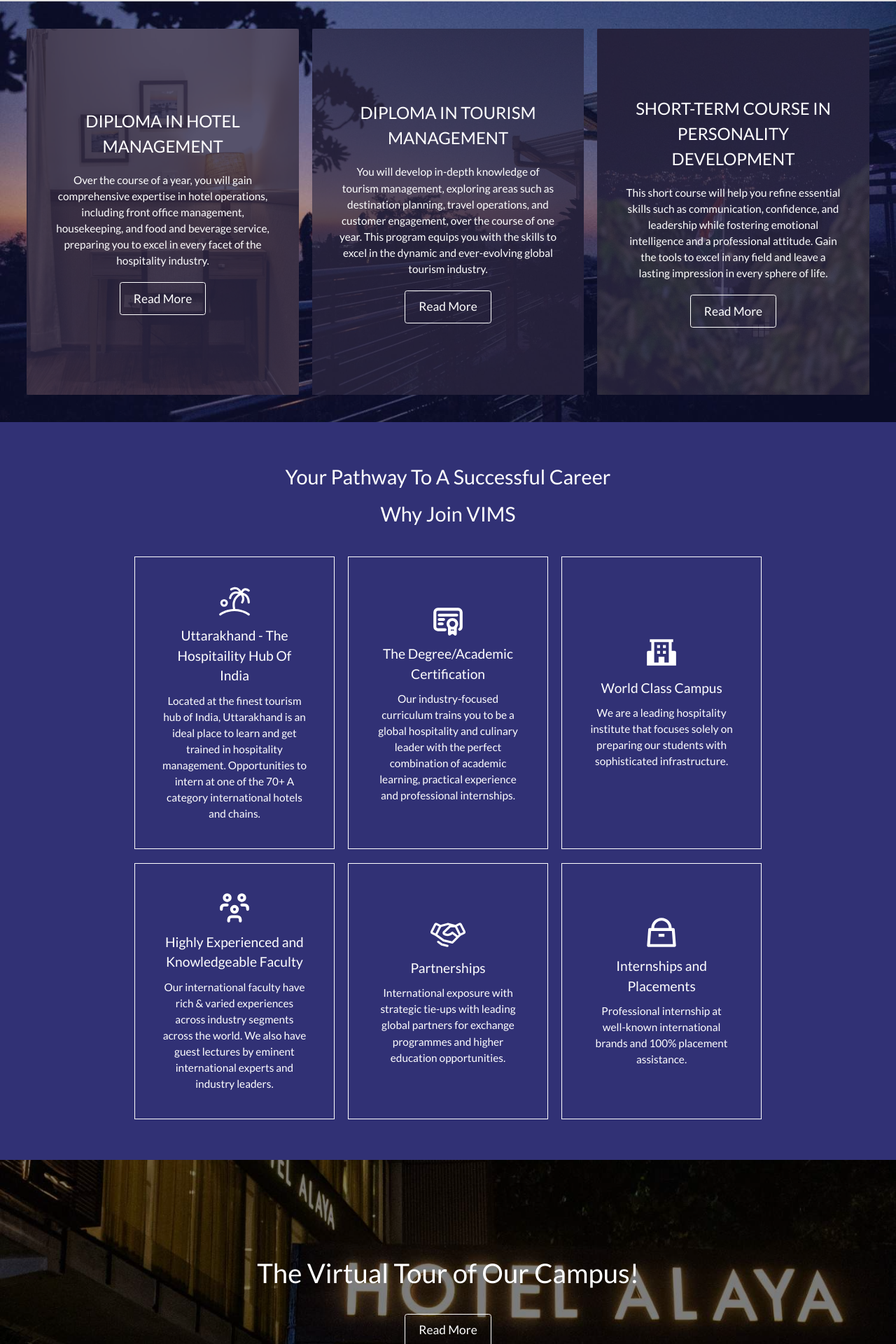
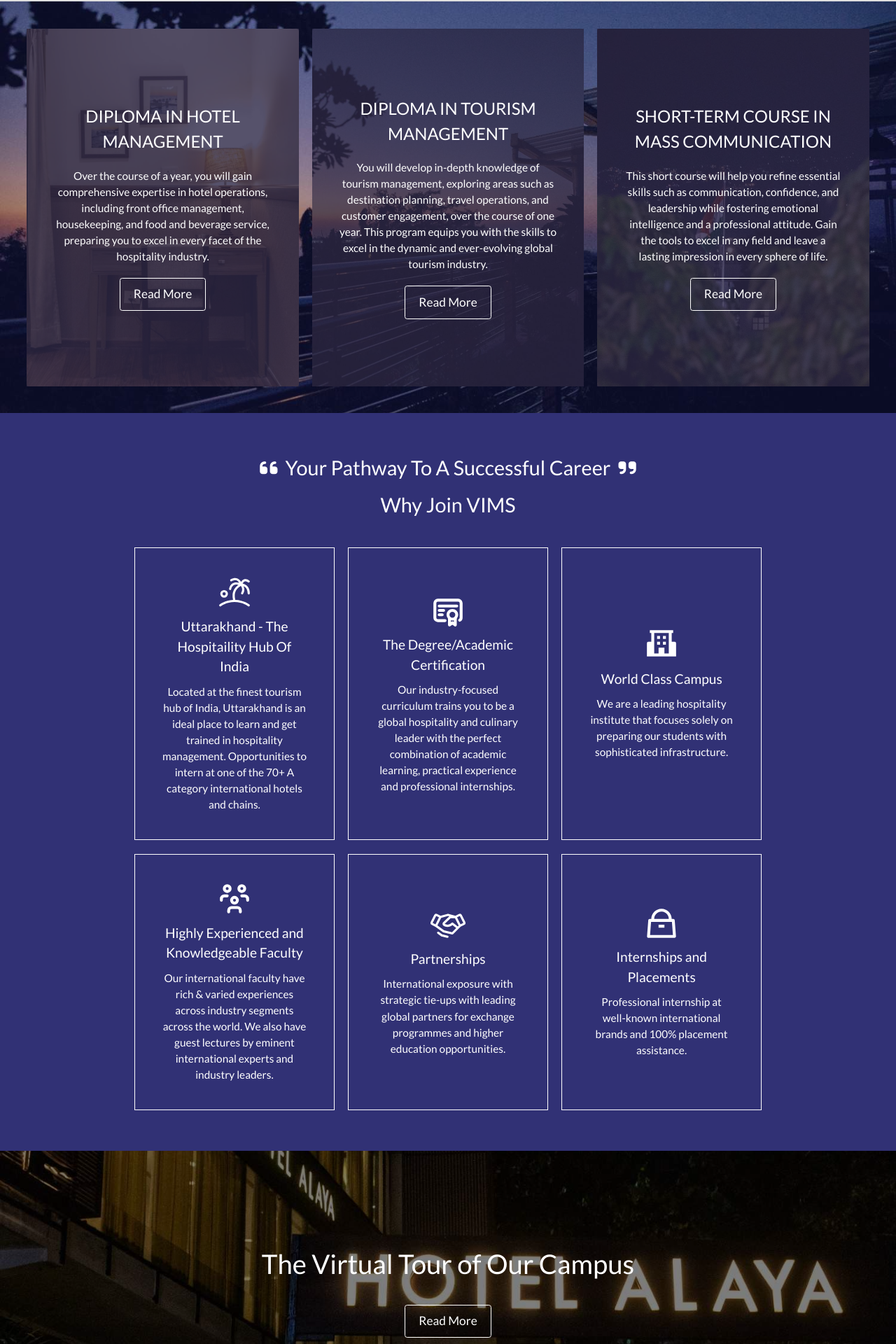
Before and after one commit to hvs1234/Vims-Institute-Main, a React (Vite) app: page / in a window 1280 px wide. Shown: the part 3033-4953 px from the top of the page at 70% size. Built offline with nearby package versions, Linux system fonts and the light colour scheme.

Commit message:
changes some content at 4:44pm

```diff
--- a/src/APIs/TopBannerAPI.jsx
+++ b/src/APIs/TopBannerAPI.jsx
@@ -20,8 +20,8 @@
     topdesc: `Academics > Our Program`,
     img: `bg-[url('/Images/Academics/1.jpg')]`,
     titleclass: ``,
-    title: `Diploma In Hotel Management`,
-    title2: `Best Hospitality Institute`,
+    title: `Hotel Management`,
+    title2: `Our Courses`,
     para: ``,
     btnClass: `bg-transparent px-[2rem] py-[1rem] rounded-md text-[white] font-normal border-[1px] border-[white] text-[1.8rem] transition-all
     duration-[0.2s] ease-linear hover:bg-[white] hover:text-[black] uppercase`,
--- a/src/Pages/Fee/FeeMain.jsx
+++ b/src/Pages/Fee/FeeMain.jsx
@@ -1,7 +1,6 @@
 // import React from 'react'
 import { Link } from "react-router-dom";
-import img1 from "/Images/Fee/1.png";
-import img2 from "/Images/Fee/2.png";
+import img1 from "/Images/Fee/bank.webp";
 import Handlers from "../../Services/Handlers";
 
 const FeeMain = () => {
@@ -18,8 +17,7 @@
             Partner Bank
           </p>
           <img src={img1} alt="img" className="w-[15%] h-[100%]" />
-          <img src={img2} alt="img" className="w-[15%] h-[100%]" />
-          <div className="flex flex-col gap-[1rem] w-[100%]">
+          <div className="flex flex-col gap-[1rem] w-[100%] mt-[1rem]">
             <p className="text-[1.6rem] font-normal text-[black]">
               Please follow the following steps for the payment:
             </p>
--- a/src/Pages/Home/HomeCareer.jsx
+++ b/src/Pages/Home/HomeCareer.jsx
@@ -11,7 +11,8 @@
       <div className="py-[6rem] px-[20rem] w-[100%] relative bg-[#313175] max-xl:px-[5rem] max-md:px-[2rem]">
         <div className="flex flex-col justify-center gap-[1rem] items-center text-center w-[100%]">
           <h2 className="text-[3rem] font-normal text-[white] text-center">
-            Your Pathway To A Successful Career
+            <i className="fa-solid fa-quote-left"></i>&nbsp; Your Pathway To A
+            Successful Career &nbsp;<i className="fa-solid fa-quote-right"></i>
           </h2>
           <h2 className="text-[3rem] font-normal text-[white] text-center">
             Why Join VIMS
--- a/src/Pages/Home/HomeProgram.jsx
+++ b/src/Pages/Home/HomeProgram.jsx
@@ -84,7 +84,7 @@
             <div className="absolute top-0 left-0 w-[100%] h-[100%] bg-[#2d2948] opacity-[0.8]"></div>
             <div className="relative flex flex-col justify-center items-center text-center transition-all duration-[0.4s] ease-in-out hover:translate-y-[-2rem] gap-[2rem] px-[4rem] py-[10rem] rounded-xl h-[100%]">
               <h2 className="text-[2.5rem] text-[white] uppercase">
-                SHORT-TERM COURSE IN PERSONALITY DEVELOPMENT
+                SHORT-TERM COURSE IN MASS COMMUNICATION
               </h2>
               <p className="text-[1.6rem] font-normal text-center text-[white]">
                 This short course will help you refine essential skills such as
--- a/src/Pages/Home/HomeTour.jsx
+++ b/src/Pages/Home/HomeTour.jsx
@@ -12,7 +12,7 @@
         <div className="absolute top-0 left-0 w-[100%] h-[100%] bg-[black] opacity-[0.5]"></div>
         <div className="relative flex flex-col gap-[2rem] justify-center items-center text-center w-[100%] h-[100%]">
           <h2 className="text-[4rem] text-[white] font-normal max-xl:text-[3rem]">
-            The Virtual Tour of Our Campus!
+            The Virtual Tour of Our Campus
           </h2>
           <div className="flex items-center mt-[1rem]">
             <Link
--- a/src/Pages/Program/ProgramCareer.jsx
+++ b/src/Pages/Program/ProgramCareer.jsx
@@ -11,7 +11,8 @@
       <div className="py-[6rem] px-[20rem] w-[100%] relative bg-[#313175] max-xl:px-[5rem] max-md:px-[2rem]">
         <div className="flex flex-col justify-center gap-[1rem] items-center text-center w-[100%]">
           <h2 className="text-[3rem] font-normal text-[white] text-center">
-            Course Highlights
+            <i className="fa-solid fa-quote-left"></i>&nbsp; Course Highlights
+            &nbsp;<i className="fa-solid fa-quote-right"></i>
           </h2>
         </div>
         <HomeProgramCard homeprogramdata={homeprogramdata} />
--- a/src/Pages/Program/ProgramCourseMain.jsx
+++ b/src/Pages/Program/ProgramCourseMain.jsx
@@ -78,7 +78,7 @@
           <div className="absolute top-0 left-0 w-[100%] h-[100%] bg-[#2d2948] opacity-[0.8]"></div>
           <div className="relative flex flex-col justify-center items-center text-center transition-all duration-[0.4s] ease-in-out hover:translate-y-[-2rem] gap-[2rem] px-[4rem] py-[10rem] rounded-xl h-[100%]">
             <h2 className="text-[2.5rem] text-[white] uppercase">
-              SHORT-TERM COURSE IN PERSONALITY DEVELOPMENT
+              SHORT-TERM COURSE IN MASS COMMUNICATION
             </h2>
             <p className="text-[1.6rem] font-normal text-center text-[white]">
               This short course will help you refine essential skills such as
```
Also changed, not shown: public/Images/Fee/bank.webp (added).
